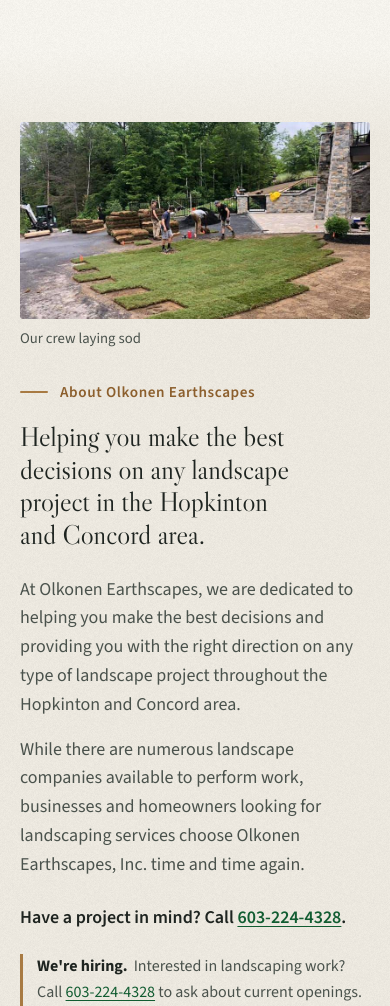
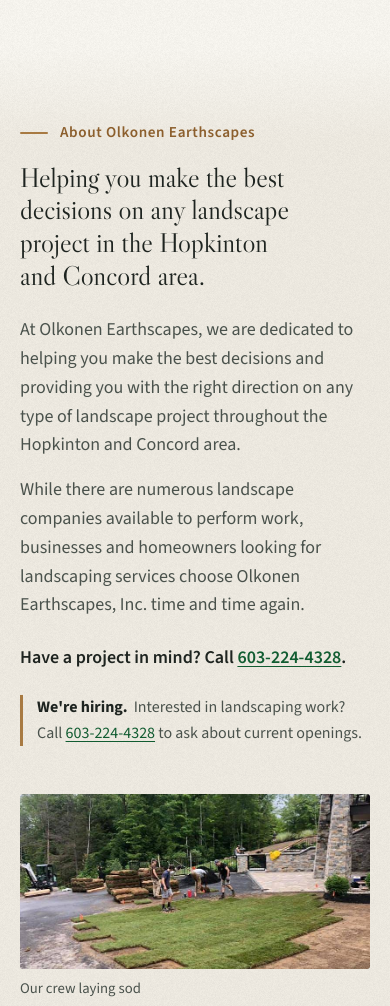
Before and after one commit to jbautomates123/olkonen-preview, a plain HTML site: page index.html in a window 390 px wide. Shown: the part 3220-4226 px from the top of the page. Drawn offline with Linux system fonts and the light colour scheme.

Commit message:
v2.4.1: About words first and crew photo after on phones (2:1)
Co-Authored-By: Claude Opus 5.5 <noreply@anthropic.com>
Claude-Session: https://claude.ai/code/session_01TPs4iMnx2XQxrJAAY1tN8y

```diff
--- a/index.html
+++ b/index.html
@@ -450,8 +450,11 @@ img.fade.loaded { opacity: 1; }
 @media (min-width: 900px), (orientation: landscape) and (min-width: 560px) { .about-grid { grid-template-columns: minmax(0, 1fr) minmax(0, 1fr); gap: clamp(32px, 5vw, 72px); align-items: center; } }
 .side-photo { margin: 0; position: relative; }
 .side-photo { --ar: 1.3333; --gap-y: 80px; }
-/* Upright phones: a short, wide crew photo instead of a big one */
-@media (max-width: 699px) and (orientation: portrait) { .about-photo { --ar: 1.7778; --give: 1; } }
+/* When About is stacked (phones, upright tablets), the words come first and the crew photo after,
+   so it never feels like one picture after another coming out of the photo row (v2.4.1). */
+@media (max-width: 899px) and (orientation: portrait), (max-width: 559px) { .about-photo { order: 2; } }
+/* Upright phones: a short, wide crew photo instead of a big one (v2.4.1: a little shorter, 2:1) */
+@media (max-width: 699px) and (orientation: portrait) { .about-photo { --ar: 2; --give: 1; } }
 .statement { font-family: var(--display); font-size: clamp(1.7rem, 3.2vw, 2.4rem); line-height: 1.2; color: var(--ink); margin: 0 0 24px; text-wrap: balance; }
 .about-text p:not(.statement):not(.eyebrow) { color: var(--ink-2); margin: 0 0 16px; max-width: 36em; }
 .facts { list-style: none; margin: 20px 0 0; padding: 0; display: grid; gap: 8px; }
@@ -902,7 +905,7 @@ dialog.menu .dialog-inner { height: 100%; width: min(360px, 88vw); border-radius
 const SETTINGS = {
 
   // ---- VERSION (shown small at the bottom of the page; Claude bumps it on every change) ----
-  version: "2.4",
+  version: "2.4.1",
 
   // ---- PREVIEW BANNER (set show to false before going live) ----
   previewBanner: {
```
